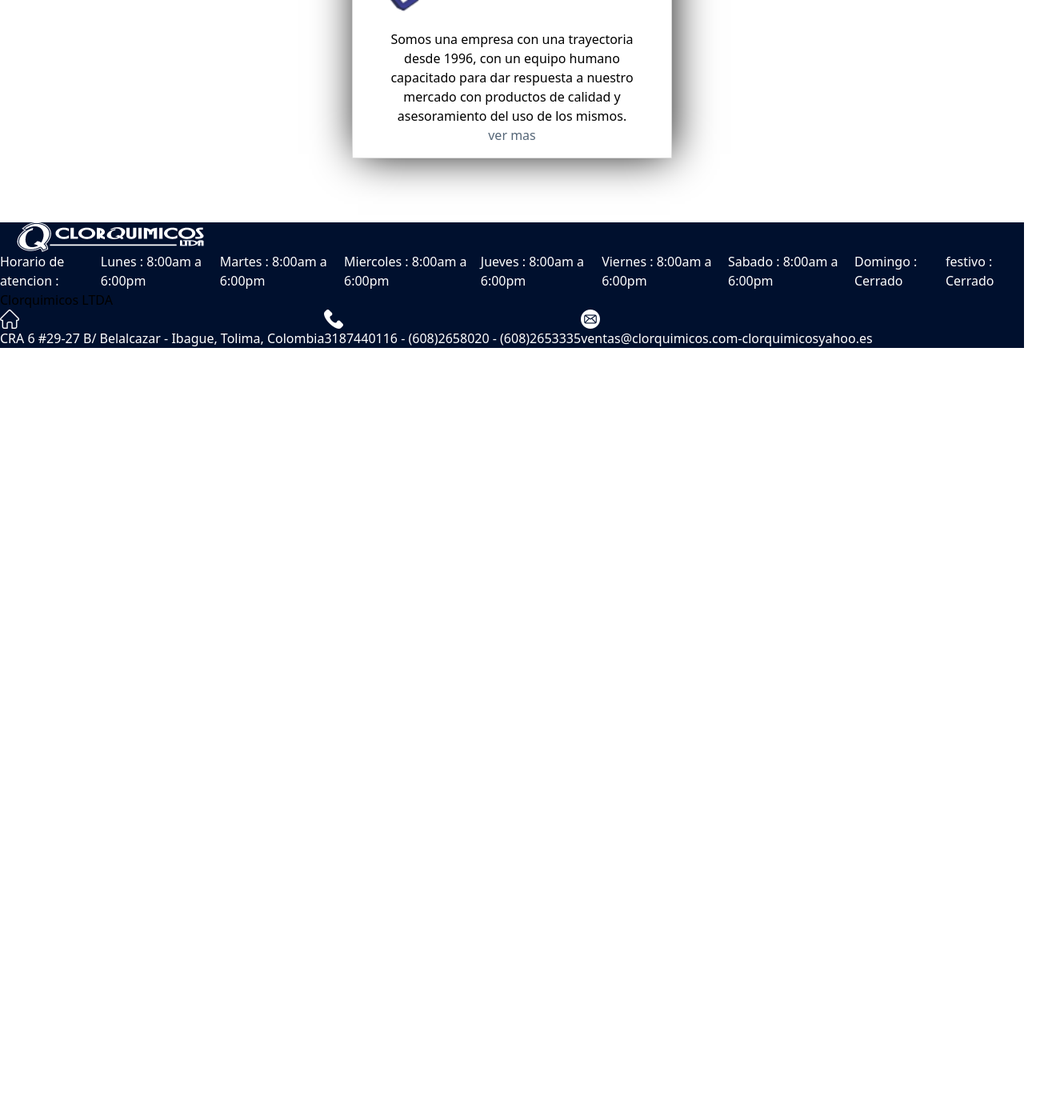
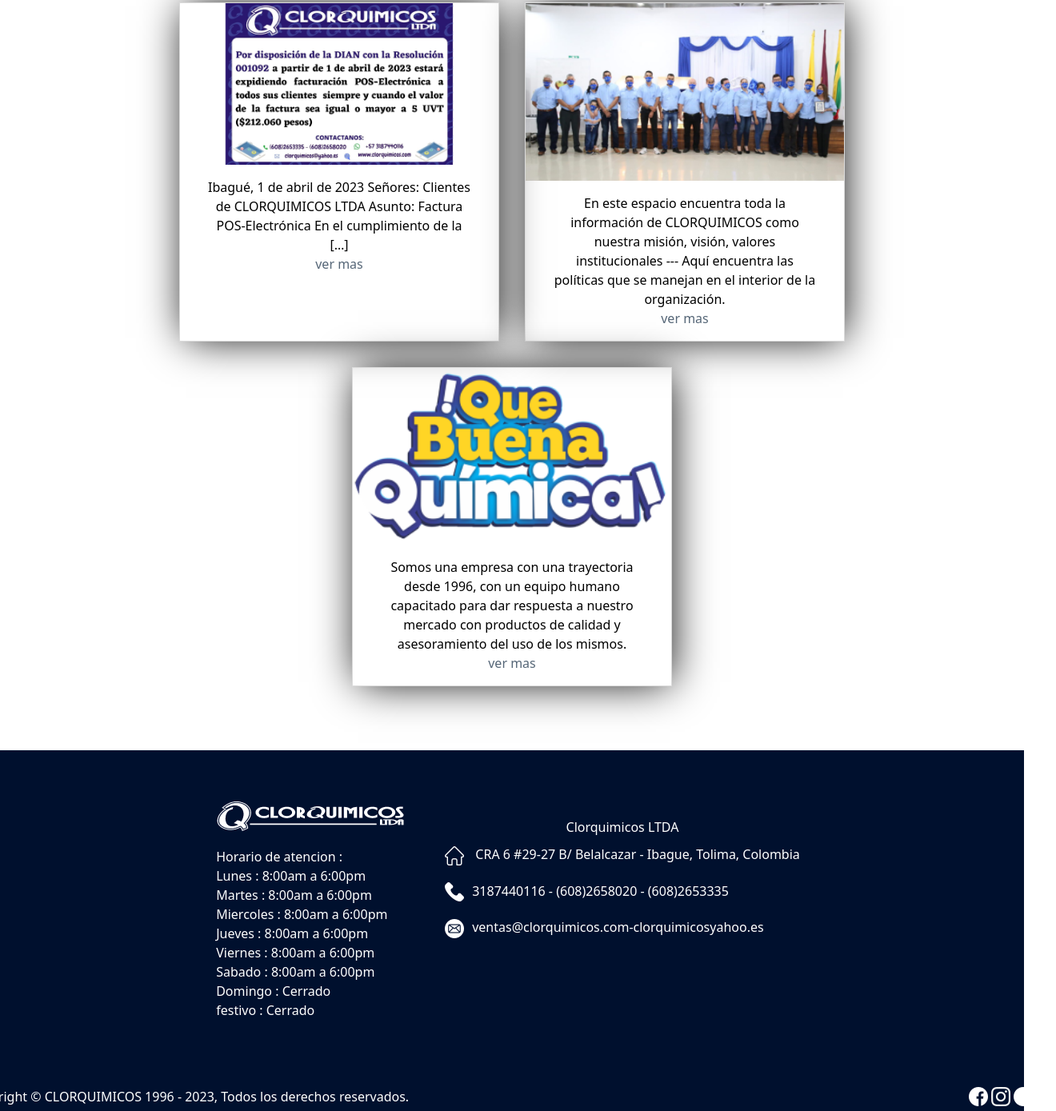
Before and after one commit to IvanVanegas19/ClorquimicosProtipy, a website: page src/index.html in a window 1280 px wide. Shown: the part 1194-2583 px from the top of the page at 80% size, 1320 px wide, since content can reach past the window. Before the commit the page ends 1629 px from the top, so only its background shows below. Drawn offline with Linux system fonts and the light colour scheme.

Commit message:
tercera actualizacion

```diff
--- a/src/css/style.css
+++ b/src/css/style.css
@@ -104,13 +104,12 @@
     margin-right: 1rem;
 }
 
-footer {
+.fort1 {
     background-color: #00102E;
     width: 100%;
     height: 100%;
     display: flex;
     flex-direction: row;
-    flex-wrap: wrap;
 }
 
 
@@ -126,14 +125,60 @@
 div .horario {
     color: white;
     display: flex;
-    flex-direction: row;
+    flex-direction: column;
     flex-wrap: nowrap;
+    padding: 20px;
 }
 
 div .datos {
     color: white;
     display: flex;
+    flex-direction: column;
+    flex-wrap: wrap;
+    padding: 20px;
+}
+
+.clorqui {
+    color: white;
+    text-align: center;
+}
+
+li>img {
+    display: inline-block;
+    margin-right: 10px;
+}
+
+.datos>li {
+    margin: 10px;
+}
+
+.img-fondo {
+    width: 100vw;
+}
+
+.fort2 {
+    background-color: #00102E;
+    width: 100%;
+    height: 100%;
+    display: flex;
     flex-direction: row;
-    flex-wrap: wrap;
-    justify-content: space-between;
+    padding: 0;
 }
+
+.footer3 {
+    display: flex;
+}
+
+.footer5>a {
+    flex-direction: row;
+    display: inline-block;
+    position: relative;
+    left: 350px;
+}
+
+div .text-copy {
+    color: white;
+    align-self: flex-start;
+    position: relative;
+    right: 350px;
+}
--- a/src/index.html
+++ b/src/index.html
@@ -23,8 +23,8 @@
             <a href="#">contacto</a>
         </div>
     </header>
-    <div class="img-fondo">
-        <img src="img/cropped-CLORQUIMICOS- 1.png" alt="">
+    <div>
+        <img src="img/cropped-CLORQUIMICOS- 1.png" alt="" class="img-fondo">
     </div>
     <div class="novedades">
         <h3 class="noveda">Novedades</h3>
@@ -62,6 +62,8 @@
         </article>
     </section>
     <footer>
+        <section class="fort1">
+            <div class="footer2">
                 <div>
                     <img src="img/logo-de-clorquimicos-blanco 1 (1).png" alt="LOGO">
                 </div>
@@ -88,16 +90,33 @@
                         </li>
                     </ul>
                 </div>
+            </div>
+            <div class="footer1">
                 <div>
-            <h3>Clorquimicos LTDA</h3>
                     <ul>
                         <div class="datos">
-                    <li><img src="img/casa (2).png" alt="">CRA 6 #29-27 B/ Belalcazar - Ibague, Tolima, Colombia</li>
+                            <h3 class="clorqui">Clorquimicos LTDA</h3>
+                            <li><img src="img/casa (2).png" alt=""> CRA 6 #29-27 B/ Belalcazar - Ibague, Tolima, Colombia</li>
                             <li><img src="img/llamada-telefonica (1).png" alt="">3187440116 - (608)2658020 - (608)2653335</li>
                             <li><img src="img/correo (1).png" alt=""><a href="ventas@clorquimicos.com-clorquimicosyahoo.es">ventas@clorquimicos.com-clorquimicosyahoo.es</a></li>
                         </div>
                     </ul>
                 </div>
+            </div>
+        </section>
+        <section class="fort2">
+            <div class="footer3">
+                <div class="text-copy">
+                    Copyright © CLORQUIMICOS 1996 - 2023, Todos los derechos reservados.
+                </div>
+            </div>
+            <div class="footer5">
+                <a href=""><img src="img/facebook (1).png" alt=""></a>
+                <a href=""><img src="img/instagram (1).png" alt=""></a>
+                <a href=""> <img src="img/whatsapp (2).png" alt=""></a>
+                <a href=""><img src="img/youtube (1).png" alt=""></a>
+            </div>
+        </section>
     </footer>
 </body>
 
```
Lines whose indentation alone changed are shown as unchanged.
